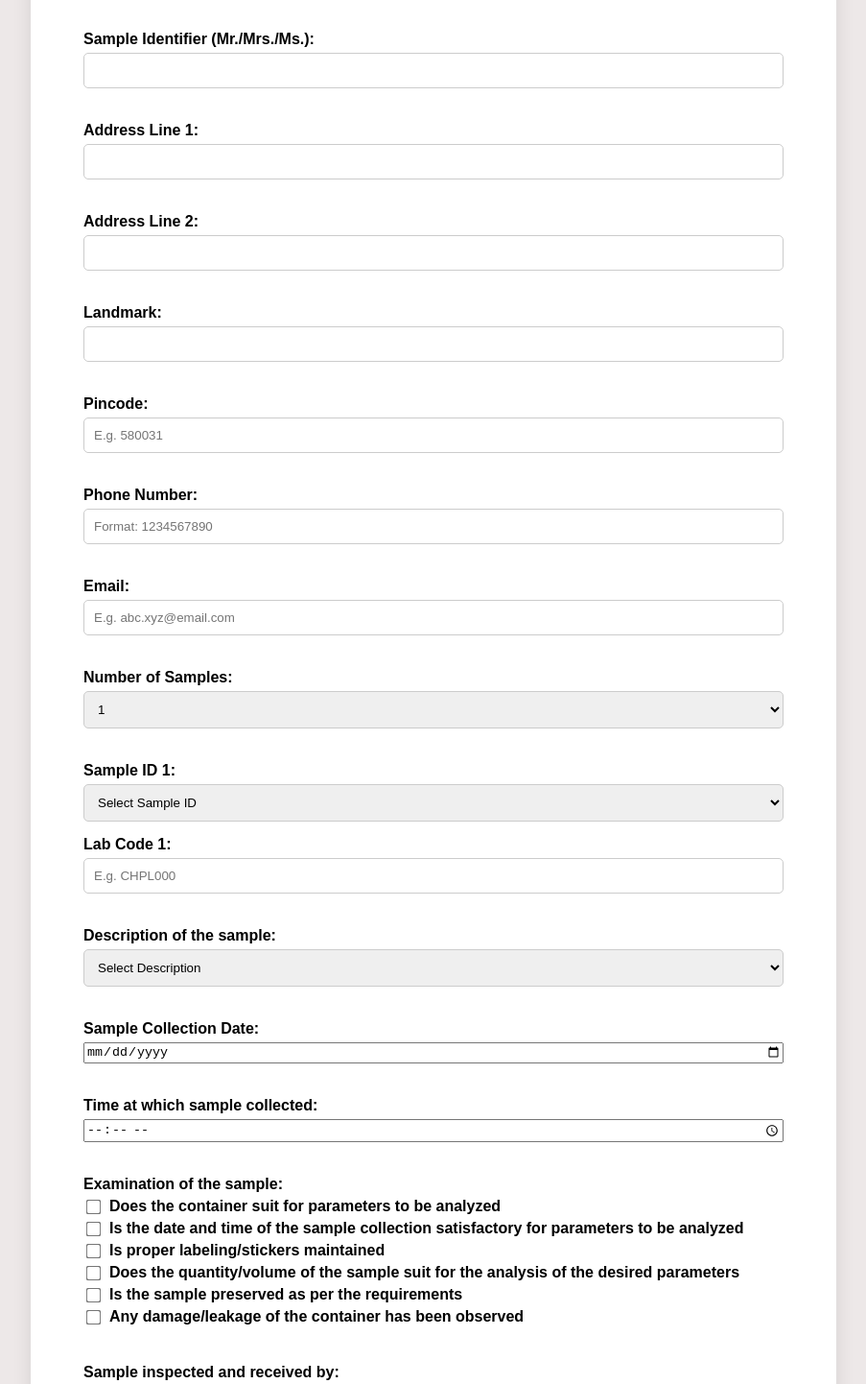
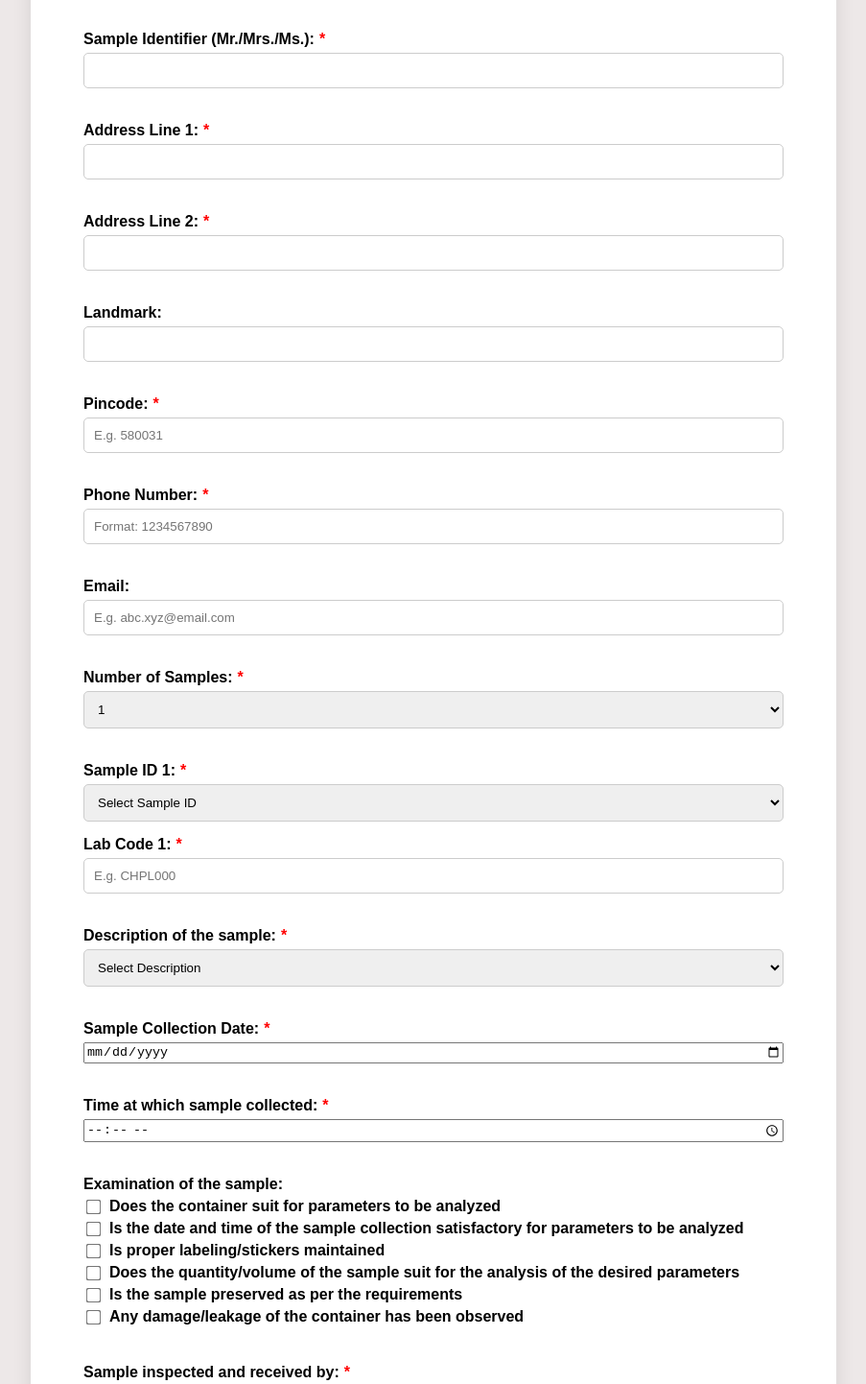
Before and after one commit to AbhinandanGH/ChemiopticsLabs, a React (Create React App) app in the folder client/: page /client-form in a window 1280 px wide. Shown: the part 280-1722 px from the top of the page at 96% size, without its empty margins (188-1091 px from the left). Built offline with nearby package versions, Linux system fonts and the light colour scheme; sample sign-in values are in the browser's storage.

Commit message:
first commit

```diff
--- a/client/src/App.js
+++ b/client/src/App.js
@@ -32,7 +32,7 @@ function App() {
     setIsSubmit(true);
     sessionStorage.setItem('isSubmit', 'true');
 
-    setClientInfo(formData);
+    //setClientInfo(formData);
   }
   useEffect(() => {
     // Check if the user is logged in when the component mounts
--- a/client/src/components/ClientForm.css
+++ b/client/src/components/ClientForm.css
@@ -6,6 +6,11 @@ body {
     padding: 0;
     background-color: rgba(230, 223, 223, 0.716) !important;
 }
+.required::after {
+    content: "*"; /* Add asterisk as content */
+    color: red; /* Set color to red */
+    margin-left: 5px; /* Add some space between the input and the asterisk */
+  }
 
 .client-form-container {
     max-width: 800px;
--- a/client/src/components/ClientForm.js
+++ b/client/src/components/ClientForm.js
@@ -298,13 +298,13 @@ const ClientForm = ({ onSubmit }) => {
 
 
 
-    // onSubmit();
+     onSubmit();
     // navigate('/ticksheet')
 
     localStorage.setItem('samplesData', JSON.stringify(formData.samples));
     localStorage.setItem('formData', JSON.stringify(formData));
     // Redirect to SamplePage component after successful form submission
-    navigate('/samplePage');
+    //navigate('/samplePage');
     // navigate('/samplePage', { state: { clientInfo: formData } });
      navigate('/samplePage', { state: { name: formData.name } });
   };
@@ -321,7 +321,7 @@ const ClientForm = ({ onSubmit }) => {
         <h2>Client Information Form</h2>
 
         <div className="input-group">
-          <label htmlFor="name">Sample Identifier (Mr./Mrs./Ms.):</label>
+          <label htmlFor="name" className="required" >Sample Identifier (Mr./Mrs./Ms.):</label>
           <input
             type="text"
             id="name"
@@ -332,7 +332,7 @@ const ClientForm = ({ onSubmit }) => {
           />
         </div>
         <div className="input-group">
-          <label htmlFor="addressLine1">Address Line 1:</label>
+          <label htmlFor="addressLine1"  className="required" >Address Line 1:</label>
           <input
             type="text"
             id="addressLine1"
@@ -342,15 +342,15 @@ const ClientForm = ({ onSubmit }) => {
             required />
         </div>
         <div className="input-group">
-          <label htmlFor="addressLine2">Address Line 2:</label>
+          <label htmlFor="addressLine2" className="required" >Address Line 2:</label>
           <input type="text" id="addressLine2" name="line2" value={formData.addressline2} onChange={handleChange} required />
         </div>
         <div className="input-group">
           <label htmlFor="landmark">Landmark:</label>
           <input type="text" id="landmark" name="landmark" value={formData.landmark} onChange={handleChange} />
         </div>
-        <div className="input-group">
-          <label htmlFor="pincode">Pincode:</label>
+        <div className="input-group" >
+          <label htmlFor="pincode" className="required" >Pincode:</label>
           <input
             type="text"
             id="pincode"
@@ -363,7 +363,7 @@ const ClientForm = ({ onSubmit }) => {
         </div>
 
         <div className="input-group">
-          <label htmlFor="phone">Phone Number:</label>
+          <label htmlFor="phone" className="required" >Phone Number:</label>
           <input
             type="tel"
             id="phone"
@@ -375,7 +375,7 @@ const ClientForm = ({ onSubmit }) => {
           />
         </div>
         <div className="input-group">
-          <label htmlFor="email">Email:</label>
+          <label htmlFor="email" >Email:</label>
           <input
             type="email"
             id="email"
@@ -387,7 +387,7 @@ const ClientForm = ({ onSubmit }) => {
         </div>
 
         <div className="input-group">
-          <label htmlFor="numberofsamples">Number of Samples:</label>
+          <label htmlFor="numberofsamples" className="required" >Number of Samples:</label>
           <select
             id="numberofsamples"
             name="numberofsamples"
@@ -405,7 +405,7 @@ const ClientForm = ({ onSubmit }) => {
         {formData.samples.map((sample, index) => (
           <div key={index}>
             <div className="input-group">
-              <label htmlFor={`sampleId${index + 1}`}>Sample ID {index + 1}:</label>
+              <label htmlFor={`sampleId${index + 1}`} className="required">Sample ID {index + 1}:</label>
               <select
                 id={`sampleId${index + 1}`}
                 name={`sampleId${index + 1}`}
@@ -433,7 +433,7 @@ const ClientForm = ({ onSubmit }) => {
               </select>
             </div>
             <div className="input-group">
-              <label htmlFor={`labCode${index + 1}`}>Lab Code {index + 1}:</label>
+              <label htmlFor={`labCode${index + 1}`}className="required">Lab Code {index + 1}:</label>
               <input
                 type="text"
                 pattern='chpl[0-9]{1,9}|CHPL[0-9]{1,9}'
@@ -449,7 +449,7 @@ const ClientForm = ({ onSubmit }) => {
         ))}
 
         <div className="input-group">
-          <label htmlFor="sample">Description of the sample:</label>
+          <label htmlFor="sample" className="required" >Description of the sample:</label>
           <select
             id="sample"
             name="sample"
@@ -473,7 +473,7 @@ const ClientForm = ({ onSubmit }) => {
           </select>
         </div>
         <div className="input-group">
-          <label htmlFor="sampleDate">Sample Collection Date:</label>
+          <label htmlFor="sampleDate" className="required" >Sample Collection Date:</label>
           <input
             type="date"
             id="sampleDate"
@@ -485,7 +485,7 @@ const ClientForm = ({ onSubmit }) => {
         </div>
 
         <div className="input-group">
-          <label htmlFor="sampleTime">Time at which sample collected:</label>
+          <label htmlFor="sampleTime" className="required" >Time at which sample collected:</label>
           <input
             type="time"
             id="sampleTime"
@@ -569,7 +569,7 @@ const ClientForm = ({ onSubmit }) => {
         </div>
 
         <div className="input-group">
-          <label htmlFor="collectorName">Sample inspected and received by:</label>
+          <label htmlFor="collectorName" className="required" >Sample inspected and received by:</label>
           <input
             type="text"
             id="collectorName"
@@ -582,7 +582,7 @@ const ClientForm = ({ onSubmit }) => {
 
         <div className="input-group">
           <fieldset>
-            <legend><b>Decision Rule/Statement Of Conformity:</b></legend>
+            <legend className="required" ><b>Decision Rule/Statement Of Conformity:</b></legend>
             <div className='Radio'>
               {/* Required Radio Button */}
               <label htmlFor="Required">
--- a/client/src/components/LoginPage.js
+++ b/client/src/components/LoginPage.js
@@ -1,6 +1,8 @@
 import React, { useState } from 'react';
+import axios from "axios"
+import { useNavigate, Link } from "react-router-dom"
 import './LoginPage.css';
-import { useNavigate } from 'react-router-dom';
+
 
 const LoginPage = ({ onLogin, onCreateAccount }) => {
     const [username, setUsername] = useState('');
@@ -8,9 +10,11 @@ const LoginPage = ({ onLogin, onCreateAccount }) => {
     const [error, setError] = useState('');
     const navigate = useNavigate();
 
-    const handleLogin = (e) => {
+    const history=useNavigate();
+
+    async function handleLogin (e) {
         e.preventDefault();
-        // Perform authentication
+       // Perform authentication
         if (username === 'admin' && password === 'password') {
             onLogin();
             navigate('/client-form');
@@ -22,6 +26,8 @@ const LoginPage = ({ onLogin, onCreateAccount }) => {
         else {
             setError('Invalid username or password');
         }
+
+
     };
 
     const handleCreateAccount = () => {
@@ -32,7 +38,7 @@ const LoginPage = ({ onLogin, onCreateAccount }) => {
         <div className="login-container">
             <h2>Login</h2>
             {error && <div className="error">{error}</div>}
-            <form onSubmit={handleLogin}>
+            <form action="POST" onSubmit={handleLogin}>
                 <div className="input-group">
                     <label htmlFor="username">Username:</label>
                     <input
--- a/client/src/components/SamplePage.js
+++ b/client/src/components/SamplePage.js
@@ -17,7 +17,6 @@ const SamplePage = () => {
   const handleSampleClick = (sampleId) => {
     localStorage.setItem("selectedSampleId", sampleId);
   };
-
 
 
   const handleGenerateBill = () => {
@@ -47,10 +46,16 @@ const SamplePage = () => {
 
     pdf.setFont("helvetica", "normal");
     pdf.text(customerName, 10, 30);
+
+    // Set the font size
+    const smallFontSize = 10;
+    pdf.setFontSize(smallFontSize);
+
     pdf.text(cin, 250, 35, { align: "right" });
     pdf.text(gstin, 250, 40, { align: "right" });
     pdf.text(customerNo, 250, 45, { align: "right" });
     pdf.text(invoiceNo, 250, 50, { align: "right" });
+
 
     const centerPosX = pdf.internal.pageSize.getWidth() / 2;
 
@@ -91,14 +96,6 @@ const SamplePage = () => {
       tableRowYOffset += 7;
     });
 
-    // const totalPrice = samples.reduce((acc, sample) => {
-    //   const samplePrice = GetTestPrice(sample.sampleId);
-    //   return acc + samplePrice;
-    // }, 0);
-
-    // const cgst = ((totalPrice * 9) / 100).toFixed(2);
-    // const sgst = ((totalPrice * 9) / 100).toFixed(2);
-
     const tableFooterYOffset = tableRowYOffset + 10;
     const rightAlignedXPosition = pdf.internal.pageSize.getWidth() - 10;
 
@@ -123,7 +120,8 @@ const SamplePage = () => {
     pdf.text("INR", rightAlignedXPosition - inrOffset, tableFooterYOffset + 3 * textOffset);
     pdf.text(`${totalaftertax}`, rightAlignedXPosition - inrOffset - numberOffset, tableFooterYOffset + 3 * textOffset);
 
-    pdf.save("bill.pdf");
+    const fileName = `bill_${name}.pdf`;
+    pdf.save(fileName);
   };
 
 
--- a/client/src/components/ticksheet.js
+++ b/client/src/components/ticksheet.js
@@ -127,7 +127,7 @@ const Ticksheet = () => {
     if (checkbox && !checkbox.checked) {
       checkbox.checked = true; // Set the checked property to true
       handleCheckboxChange(`Parameter ${rowNumber}`); // Call handleCheckboxChange with a parameter (you can replace it with the actual parameter name)
-      console.log(`Row ${rowNumber} is selected.`); // Log a message to the console
+      //console.log(`Row ${rowNumber} is selected.`); // Log a message to the console
     }
   };
 
```
